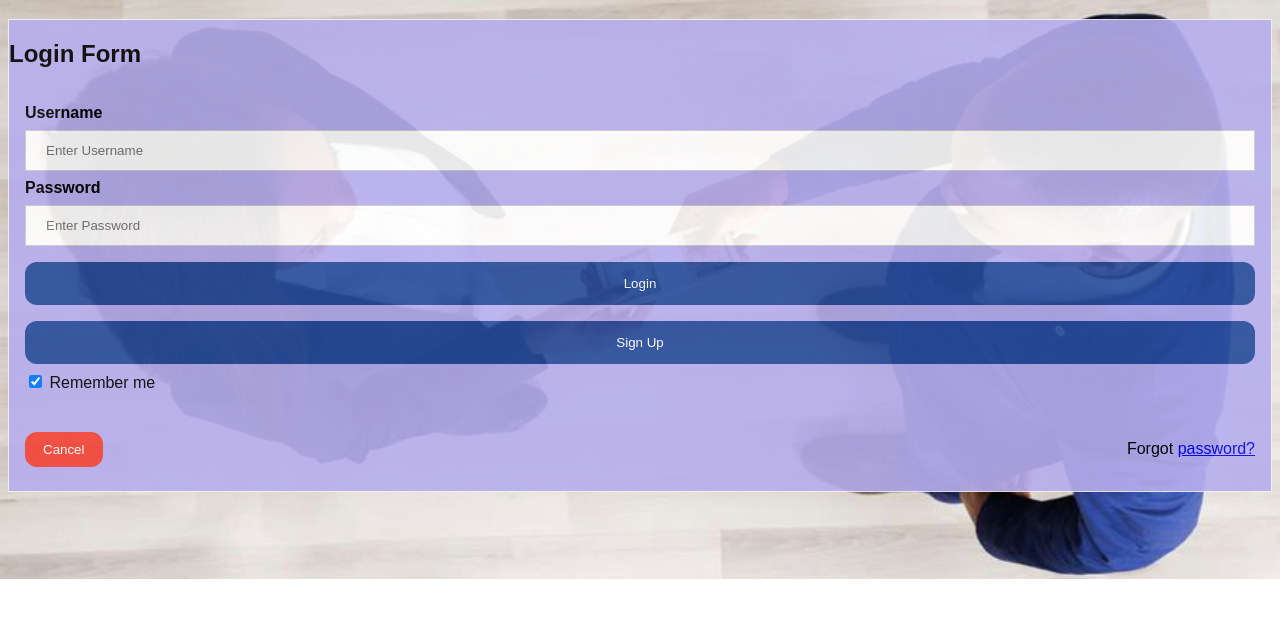
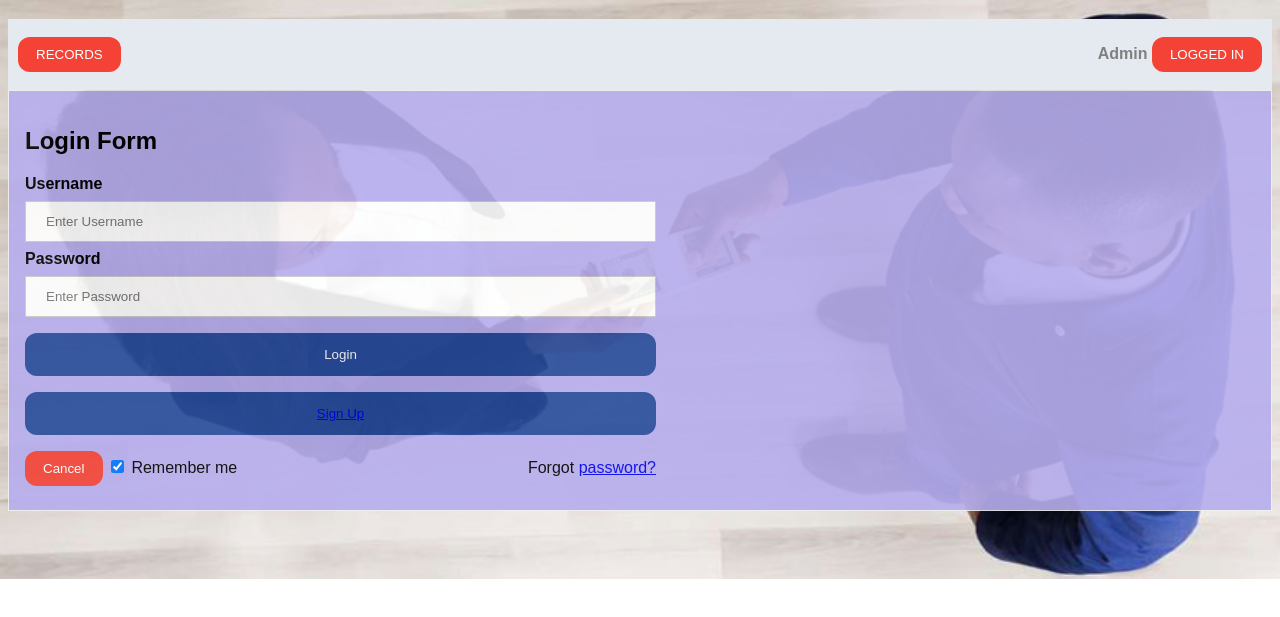
Before and after one commit to daspro1503/aice_ps, a plain HTML site: page login.html in a window 1280 px wide. Shown: the part 61-678 px from the top of the page. Drawn offline with Linux system fonts and the light colour scheme.

Commit message:
login and sign up for users

```diff
--- a/css/main.css
+++ b/css/main.css
@@ -1,9 +1,20 @@
 body {font-family: Arial, Helvetica, sans-serif;
 background-image: url("images/BRIBE.jpg")
+background-repeat: no-repeat;
+    background-size: 100%;
+    background-image: filter:blur(5px);
+    margin: 0;
+
+        padding: 0;
+
+        font-size: 15px;
+
 }
 * {box-sizing: border-box}
+.mbtn {
 
-/* Full-width input fields */
+    background-color: #f44336;
+}
 input[type=text], input[type=password] {
     width: 100%;
     padding: 15px;
@@ -23,7 +34,7 @@ hr {
     margin-bottom: 25px;
 }
 
-/* Set a style for all buttons */
+
 button {
     background-color: rgb(39, 75, 155);
     color: white;
@@ -31,10 +42,18 @@ button {
     margin: 8px 0;
     border: none;
     cursor: pointer;
-    width: 100%;
+
     opacity: 0.9;
 
     border-radius: 12px;
+}
+textarea {
+    width: 100%;
+    padding: 12px 20px;
+    margin: 8px 0;
+    display: inline-block;
+    border: 1px solid #ccc;
+    box-sizing: border-box;
 }
 
 button:hover {
@@ -56,7 +75,7 @@ button:hover {
 /* Add padding to container elements */
 .container {
     padding: 16px;
-    background-color: rgb(183, 174, 238);
+    background-color: rgb(189, 182, 233);
 }
 
 /* Clear floats */
@@ -71,5 +90,108 @@ button:hover {
     .cancelbtn, .signupbtn {
        width: 100%;
     }
+
 }
-</style>
+
+
+
+.tab {
+    overflow: hidden;
+    border: 1px solid #ccc;
+
+    background-color: rgb(238, 238, 240);
+}
+
+/* Style the buttons inside the tab */
+.tab button {
+
+    float: left;
+    border: none;
+    outline: none;
+    cursor: pointer;
+    padding: 14px 16px;
+    transition: 0.3s;
+    font-size: 17px;
+
+}
+
+/* Change background color of buttons on hover */
+.tab button:hover {
+    background-color: #ddd;
+}
+
+/* Create an active/current tablink class */
+.tab button.active {
+    background-color: #ccc;
+}
+
+/* Style the tab content */
+.tabcontent {
+    display: none;
+    padding: 6px 12px;
+    border: 1px solid rgb(255, 250, 250);
+    border-top: none;
+    background-color: rgb(253, 246, 246);
+}
+#tbl {
+    font-family: "Trebuchet MS", Arial, Helvetica, sans-serif;
+    border-collapse: collapse;
+    width: 100%;
+}
+
+#tbl td, #tbl th {
+    border: 1px solid #ddd;
+    padding: 8px;
+}
+
+#tbl tr:nth-child(even){background-color: #f2f2f2;}
+
+#tbl tr:hover {background-color: #ddd;}
+
+#tbl th {
+    padding-top: 12px;
+    padding-bottom: 12px;
+    text-align: left;
+    background-color: rgb(42, 72, 156);
+    color: white;
+}
+
+nav {
+
+    background-color:rgb(229, 233, 240);
+
+    margin: 0;
+
+    overflow: hidden;
+
+}
+nav ul{
+    margin: 0;
+
+    padding: 0;
+width:100%;
+}
+
+nav ul li {
+
+    display: inline-block;
+    list-style-type: none;
+
+}
+
+nav > ul > li > a {
+    border-radius: 2px;
+
+    color:grey;
+
+    background-color:rgb(229, 233, 240);
+    border-color:grey;
+    border-width:2px;
+    display: block;
+    line-height: 2em;
+
+    padding: 0.5em 0.5em;
+    margin: 2px;
+    text-decoration: none;
+
+}
--- a/css/main2.css
+++ b/css/main2.css
@@ -5,6 +5,45 @@ body {font-family: Arial, Helvetica, sans-serif;
     background-image: filter:blur(5px);
 }
 form {border: 1px solid #f1f1f1;}
+nav {
+
+    background-color:rgb(229, 233, 240);
+
+    margin: 0;
+
+    overflow: hidden;
+
+}
+nav ul{
+    margin: 0;
+height: 2px;
+    padding: 0;
+width:100%;
+}
+
+nav ul li {
+
+    display: inline-block;
+    list-style-type: none;
+
+}
+
+nav > ul > li > a {
+    border-radius: 2px;
+
+    color:grey;
+
+    background-color:rgb(229, 233, 240);
+    border-color:grey;
+    border-width:2px;
+    display: block;
+    line-height: 2em;
+
+    padding: 0.5em 0.5em;
+    margin: 2px;
+    text-decoration: none;
+
+}
 
 input[type=text], input[type=password] {
     width: 100%;
@@ -14,7 +53,14 @@ input[type=text], input[type=password] {
     border: 1px solid #ccc;
     box-sizing: border-box;
 }
-
+textarea {
+    width: 100%;
+    padding: 12px 20px;
+    margin: 8px 0;
+    display: inline-block;
+    border: 1px solid #ccc;
+    box-sizing: border-box;
+}
 button {
     background-color: rgb(39, 75, 155);
     color: white;
@@ -48,7 +94,7 @@ img.avatar {
 
 .container {
     padding: 16px;
-
+   width:50%;
 }
 
 span.psw {
--- a/login.html
+++ b/login.html
@@ -9,10 +9,24 @@
 
 
 <h1  style="color: rgb(229, 229, 238);text-shadow: rgb(94, 142, 204) 0 0 10px, #FF0000 5px 5px 5px;">I REPORTER </h1>
-<form action="/action_page.php" style="background-color: rgb(183, 174, 238);filter:alpha(opacity=20); opacity:0.9;">
+<nav>
 
-    <h2>Login Form</h2>
+  <ul>
+
+      <li style="float:right;"><a href="login.html"><b>Admin</b> <button class="cancelbtn">LOGGED IN</button></a></li>
+      <li><a href="admin_page.html"><button class="cancelbtn">RECORDS</button></a></li>
+
+
+
+
+  </ul>
+
+</nav>
+<form action="" style="background-color: rgb(183, 174, 238);filter:alpha(opacity=20); opacity:0.9; ">
+
+
   <div class="container">
+      <h2>Login Form</h2>
     <label for="uname"><b>Username</b></label>
     <input type="text" placeholder="Enter Username" name="uname" required>
 
@@ -20,16 +34,18 @@
     <input type="password" placeholder="Enter Password" name="psw" required>
 
     <button type="submit">Login</button>
-    <button type="submit">Sign Up</button>
+    <button type="submit"><a href="signin.html">Sign Up</a></button>
+    <button type="button" class="cancelbtn">Cancel</button>
     <label>
       <input type="checkbox" checked="checked" name="remember"> Remember me
     </label>
+
+
+        <span class="psw">Forgot <a href="#">password?</a></span>
+
   </div>
 
-  <div class="container">
-    <button type="button" class="cancelbtn">Cancel</button>
-    <span class="psw">Forgot <a href="#">password?</a></span>
-  </div>
+
 </form>
 
 </body>
```
Also changed, not shown: signin.html (+19 -2 lines).
